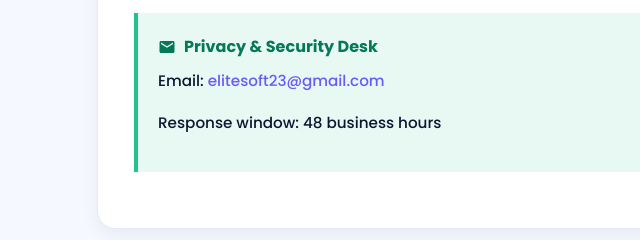
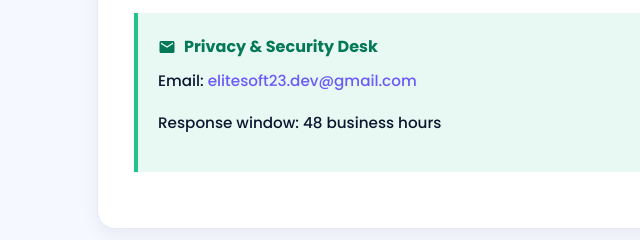
Before and after one commit to elitesoft23/apply-assistant-privicy-policy, a plain HTML site: page index.html in a window 1280 px wide. Shown: the part 6292-6532 px from the top of the page, 313-953 px from the left. Drawn offline with Linux system fonts and the light colour scheme.

Commit message:
Update email contact information in index.html

```diff
--- a/index.html
+++ b/index.html
@@ -1042,7 +1042,7 @@
               Privacy & Security Desk
             </div>
             <div class="callout-box-content" style="color: var(--text-primary); font-weight: 500;">
-              <p>Email: <a href="mailto:elitesoft23@gmail.com" style="color: var(--color-primary); text-decoration: none;">elitesoft23@gmail.com</a></p>
+              <p>Email: <a href="mailto:elitesoft23.dev@gmail.com" style="color: var(--color-primary); text-decoration: none;">elitesoft23.dev@gmail.com</a></p>
               <p style="margin-top: 5px;">Response window: 48 business hours</p>
             </div>
           </div>
@@ -1057,7 +1057,7 @@
     <div class="footer-links">
       <a href="#introduction" class="footer-link">Privacy Policy</a>
       <a href="#terms-of-service" class="footer-link">Terms of Service</a>
-      <a href="mailto:elitesoft23@gmail.com" class="footer-link">Support Desk</a>
+      <a href="mailto:elitesoft23.dev@gmail.com" class="footer-link">Support Desk</a>
     </div>
     <p>&copy; 2026 Apply Assistant. All rights reserved. Built to safeguard job seeker pipelines.</p>
   </footer>
```
